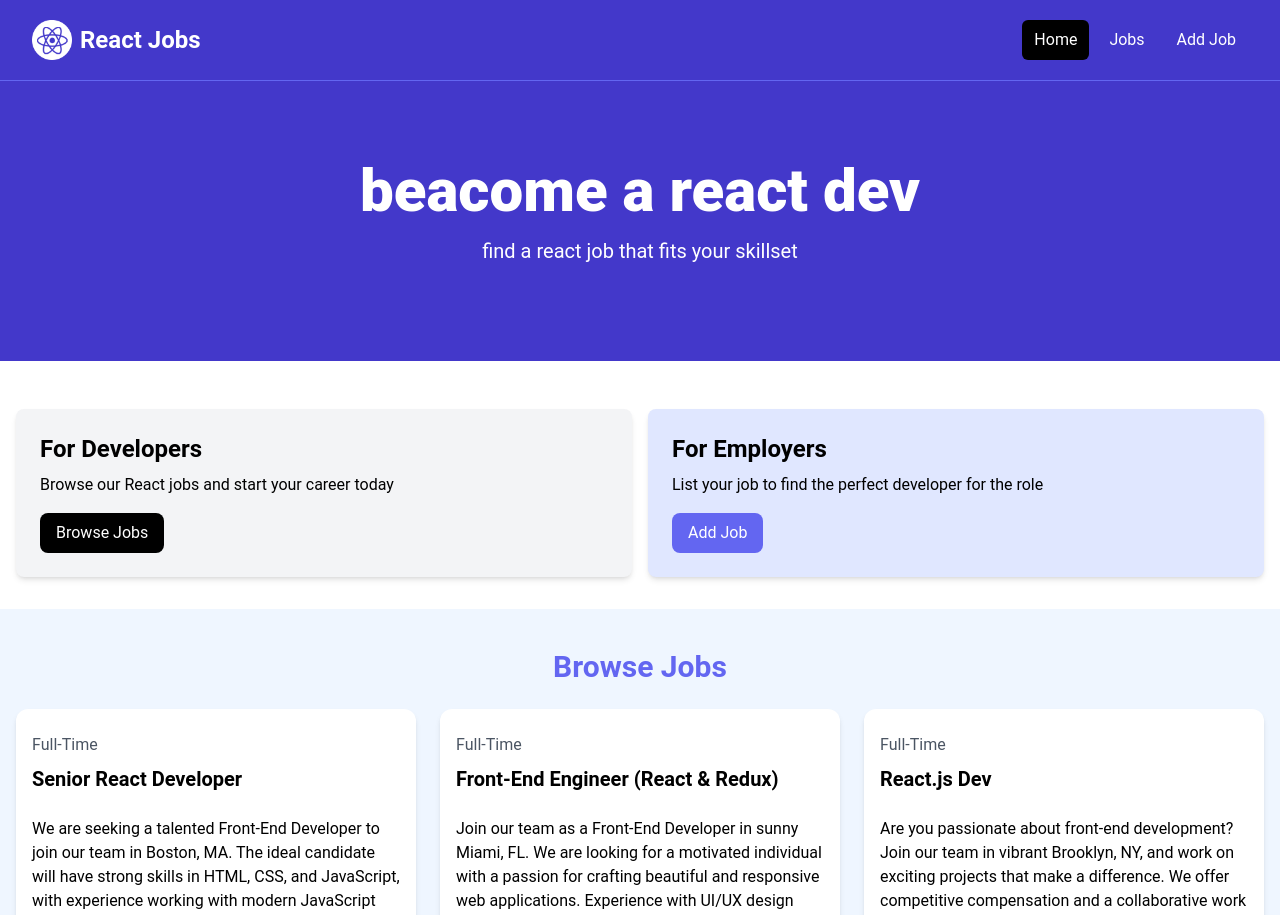
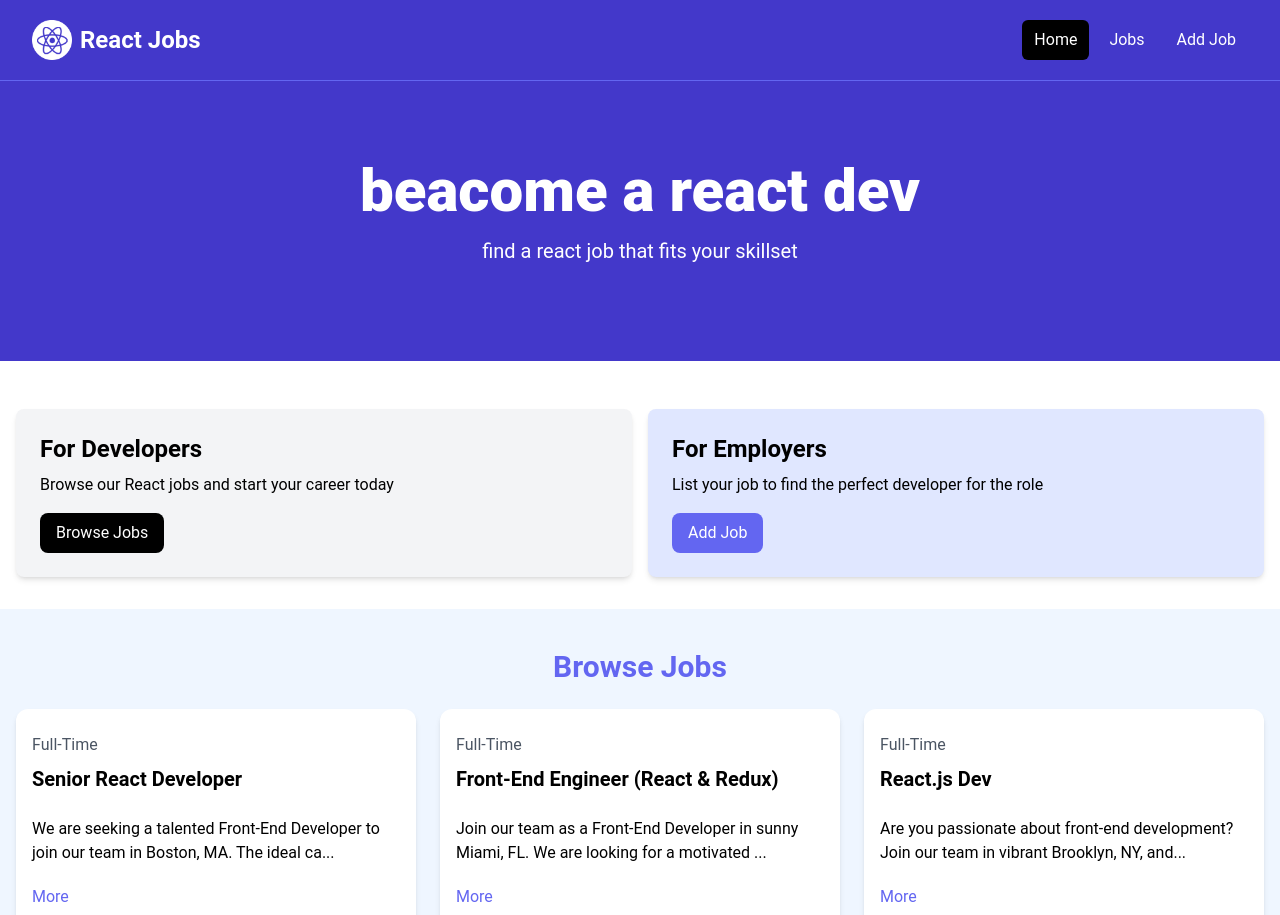
Before and after one commit to yashvardhancn44/JobsListing-Frontend, a React (Vite) app: page / in a window 1280 px wide. Shown: the top 915 px of the page. Built offline with nearby package versions, Linux system fonts and the light colour scheme.

Commit message:
using useState, creating a onClick event, updating the component state

```diff
--- a/src/components/JobListing.jsx
+++ b/src/components/JobListing.jsx
@@ -1,4 +1,13 @@
+import { useState } from "react";
+
 const JobListing = ({ job }) => {
+  const [showFullDescription, setShowFullDescription] = useState(false);
+
+  let description = job.description;
+  if (!showFullDescription) {
+    description = description.substring(0, 90) + "...";
+  }
+
   return (
     <div className="bg-white rounded-xl shadow-md relative">
       <div className="p-4">
@@ -7,7 +16,24 @@
           <h3 className="text-xl font-bold">{job.title}</h3>
         </div>
 
-        <div className="mb-5">{job.description}</div>
+        <div className="mb-5">{description}</div>
+        {/* // i can pass a value or a function, the function will have the previous state value with it, which we can update.
+        <button
+          onClick={() => {
+            setShowFullDescription(!showFullDescription);
+          }}
+          className="text-indigo-500 mb-5 hover:text-indigo-600"
+        >
+          {showFullDescription ? "Less" : "More"}
+        </button> */}
+        <button
+          onClick={() => {
+            setShowFullDescription((prevState) => !prevState);
+          }}
+          className="text-indigo-500 mb-5 hover:text-indigo-600"
+        >
+          {showFullDescription ? "Less" : "More"}
+        </button>
 
         <h3 className="text-indigo-500 mb-2">{job.salary} / Year</h3>
 
```
